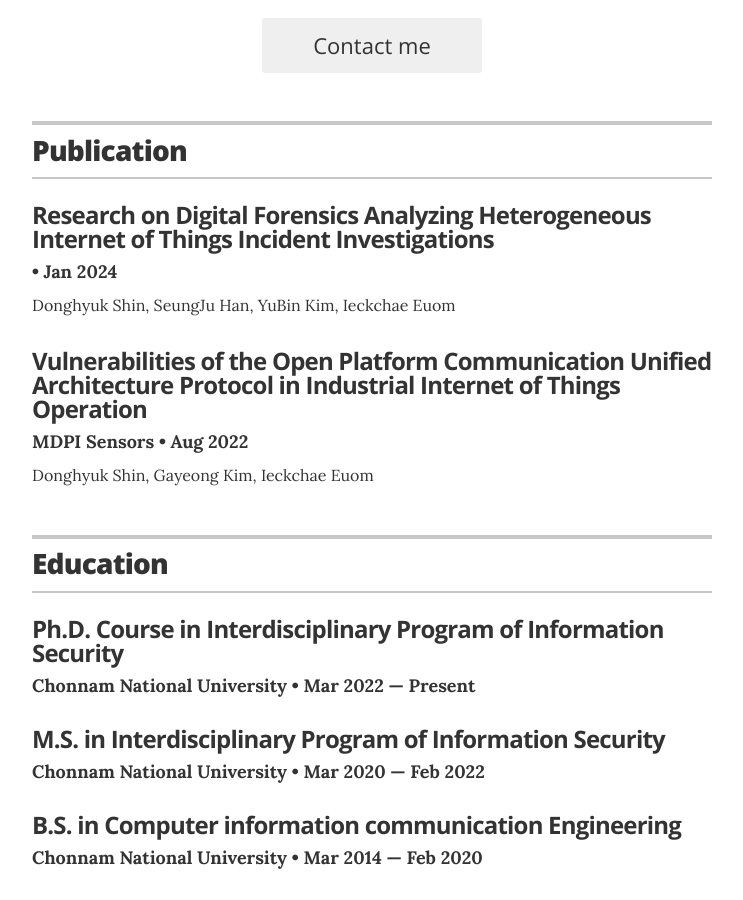
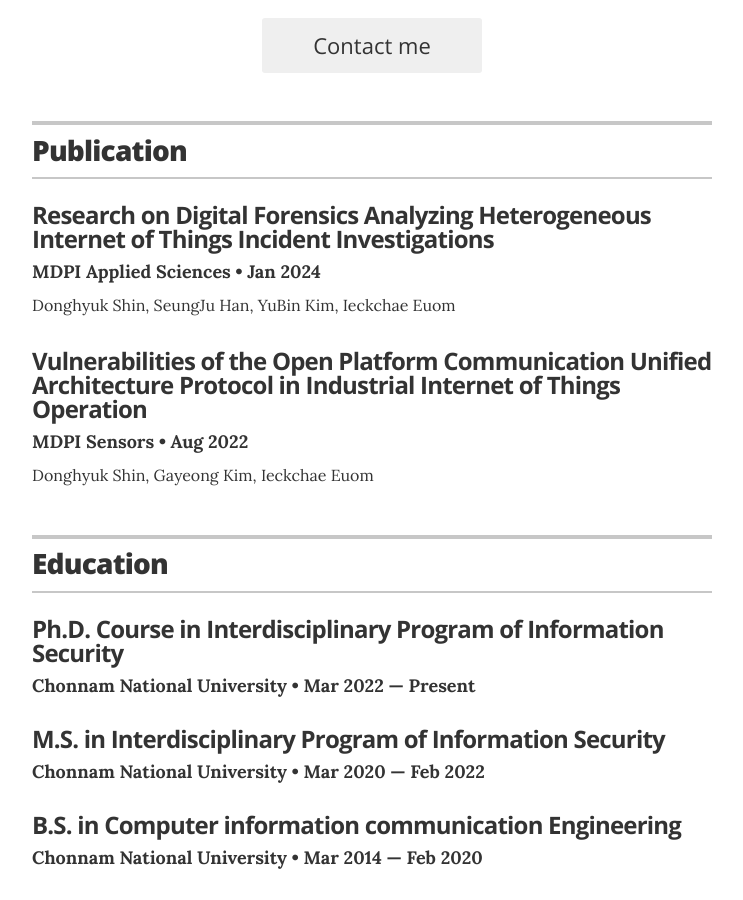
Before and after one commit to soledo/soledo.github.io, a Jekyll site: the page built from index.html, in a window 1280 px wide and 900 px high, scrolled down 531 px. Shown: the whole window, without its empty margins (268-1011 px from the left). Built offline with Jekyll 4.4.1, drawn with Linux system fonts in a browser that asks for light colours.

Commit message:
Update experience.yml

```diff
--- a/_data/experience.yml
+++ b/_data/experience.yml
@@ -1,6 +1,7 @@
 # Jobs
 
 - company: Research on Digital Forensics Analyzing Heterogeneous Internet of Things Incident Investigations
+  position: MDPI Applied Sciences
   duration: Jan 2024
   summary: Donghyuk Shin, SeungJu Han, YuBin Kim, Ieckchae Euom
 
```
